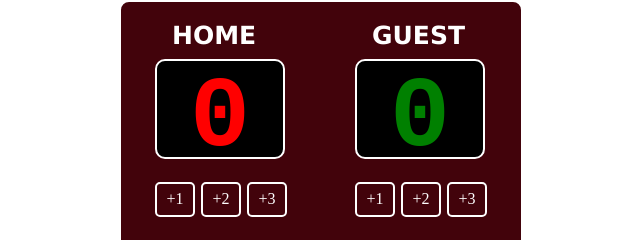
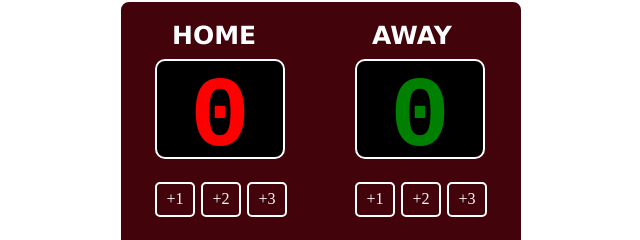
Before and after one commit to Gracecop/Basketball-Scorecard, a plain HTML site: page index.html in a window 1280 px wide. Shown: the top 240 px of the page, 319-959 px from the left. Drawn offline with nearby package versions, Linux system fonts and the light colour scheme.

Commit message:
Update index.html

```diff
--- a/index.html
+++ b/index.html
@@ -12,7 +12,7 @@
                 </div>
             </div>
             <div>
-                <h3 id="text">GUEST</h3>
+                <h3 id="text">AWAY</h3>
                 <button id="bbc">0</button>
                 <div>
                     <button id="ccn" onClick="cnnEl()">+1</button><button id="coo" onClick="cooEl()">+2</button><button id="man" onClick="manEL()">+3</button>
```
